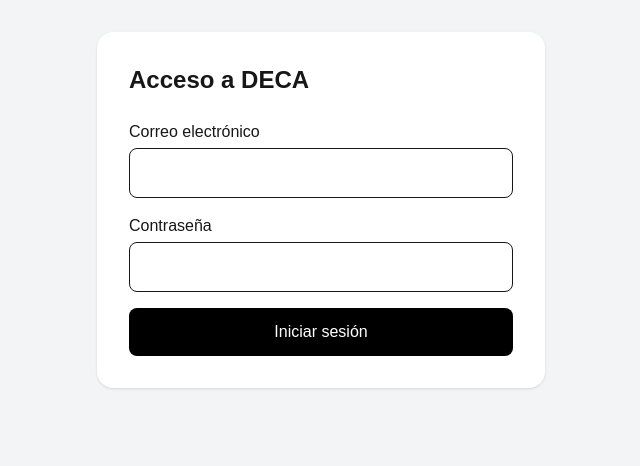
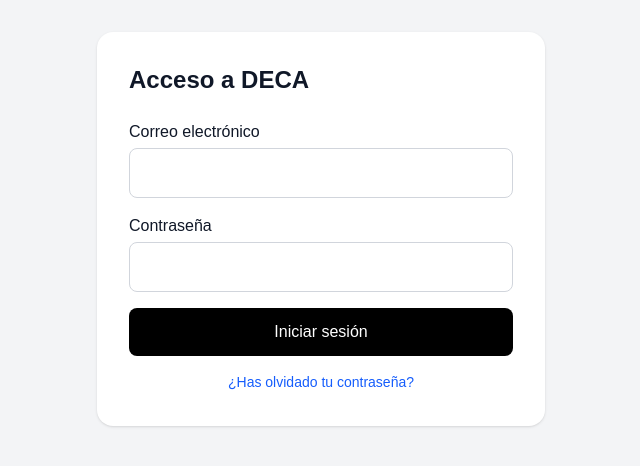
Before and after one commit to josetorrescoves/deca-app, a Next.js app: page /login in a window 1280 px wide. Shown: the top 466 px of the page, without its empty margins (319-959 px from the left). Built offline with nearby package versions, Linux system fonts and the light colour scheme; no server answers.

Commit message:
Mostrar error real de inicio de sesión

```diff
--- a/app/login/page.tsx
+++ b/app/login/page.tsx
@@ -8,12 +8,14 @@ export default function Login() {
   const [password, setPassword] = useState("");
   const [cargando, setCargando] = useState(false);
   const [error, setError] = useState("");
+  const [mensaje, setMensaje] = useState("");
 
   const iniciarSesion = async (e: React.FormEvent) => {
     e.preventDefault();
 
     setCargando(true);
     setError("");
+    setMensaje("");
 
     const { error } = await supabase.auth.signInWithPassword({
       email,
@@ -22,7 +24,7 @@ export default function Login() {
 
     if (error) {
       console.error("Error al iniciar sesión:", error);
-      setError("Correo o contraseña incorrectos.");
+      setError(error.message);
       setCargando(false);
       return;
     }
@@ -30,16 +32,41 @@ export default function Login() {
     window.location.href = "/crear";
   };
 
+  const recuperarContrasena = async () => {
+    setError("");
+    setMensaje("");
+
+    if (!email) {
+      setError("Escribe primero tu correo electrónico.");
+      return;
+    }
+
+    const { error } = await supabase.auth.resetPasswordForEmail(email, {
+      redirectTo:
+        "https://deca-app-939p-fuxtb1wt6-deca-app.vercel.app/restablecer-contrasena",
+    });
+
+    if (error) {
+      console.error("Error al enviar recuperación:", error);
+      setError("No se ha podido enviar el correo de recuperación.");
+      return;
+    }
+
+    setMensaje(
+      "Te hemos enviado un correo para restablecer la contraseña."
+    );
+  };
+
   return (
     <main className="min-h-screen bg-gray-100 px-4 py-8">
       <div className="mx-auto max-w-md rounded-2xl bg-white p-8 shadow">
-        <h1 className="mb-6 text-2xl font-bold">
+        <h1 className="mb-6 text-2xl font-bold text-gray-900">
           Acceso a DECA
         </h1>
 
         <form onSubmit={iniciarSesion} className="space-y-4">
           <div>
-            <label className="mb-1 block font-medium">
+            <label className="mb-1 block font-medium text-gray-900">
               Correo electrónico
             </label>
 
@@ -47,13 +74,13 @@ export default function Login() {
               type="email"
               value={email}
               onChange={(e) => setEmail(e.target.value)}
-              className="w-full rounded-lg border p-3"
+              className="w-full rounded-lg border border-gray-300 p-3 text-gray-900"
               required
             />
           </div>
 
           <div>
-            <label className="mb-1 block font-medium">
+            <label className="mb-1 block font-medium text-gray-900">
               Contraseña
             </label>
 
@@ -61,7 +88,7 @@ export default function Login() {
               type="password"
               value={password}
               onChange={(e) => setPassword(e.target.value)}
-              className="w-full rounded-lg border p-3"
+              className="w-full rounded-lg border border-gray-300 p-3 text-gray-900"
               required
             />
           </div>
@@ -69,6 +96,12 @@ export default function Login() {
           {error && (
             <p className="text-red-600">
               {error}
+            </p>
+          )}
+
+          {mensaje && (
+            <p className="text-green-600">
+              {mensaje}
             </p>
           )}
 
@@ -80,6 +113,14 @@ export default function Login() {
             {cargando ? "Entrando..." : "Iniciar sesión"}
           </button>
         </form>
+
+        <button
+          type="button"
+          onClick={recuperarContrasena}
+          className="mt-4 w-full text-sm font-medium text-blue-600"
+        >
+          ¿Has olvidado tu contraseña?
+        </button>
       </div>
     </main>
   );
```
